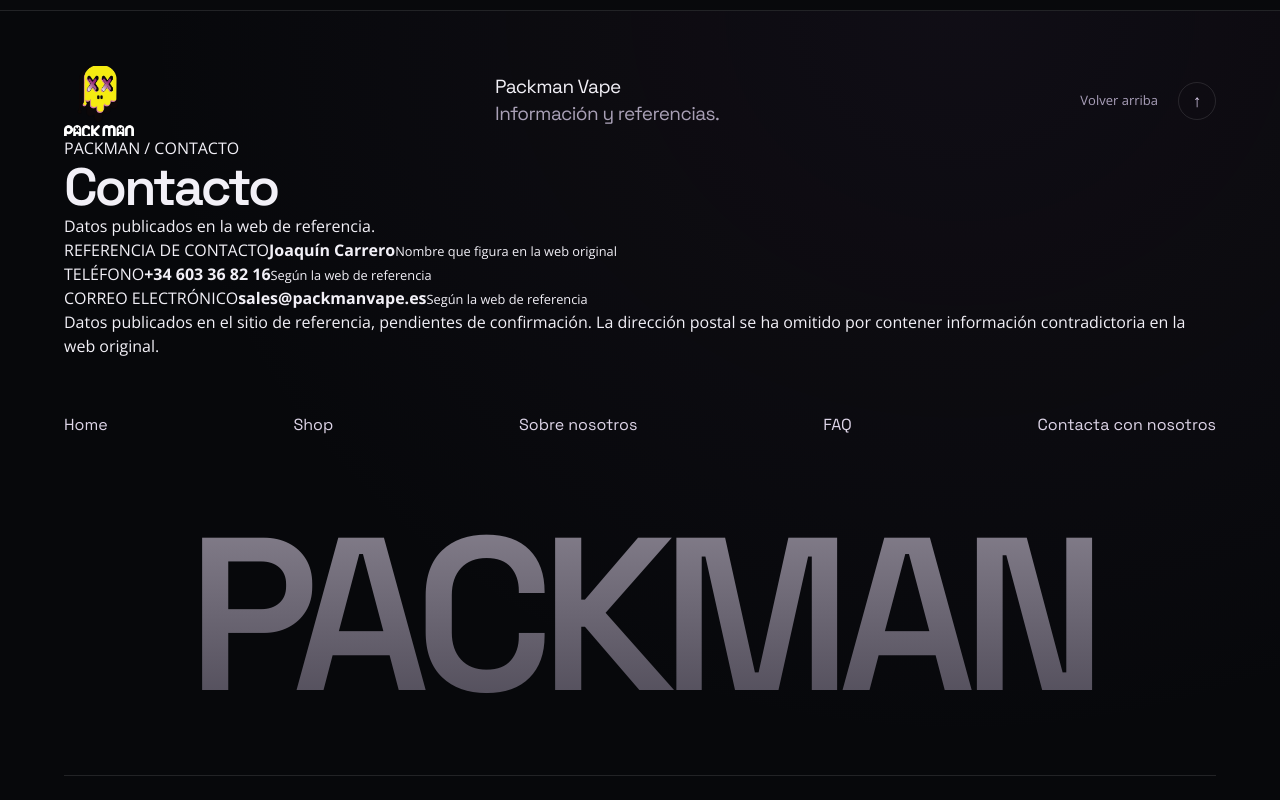
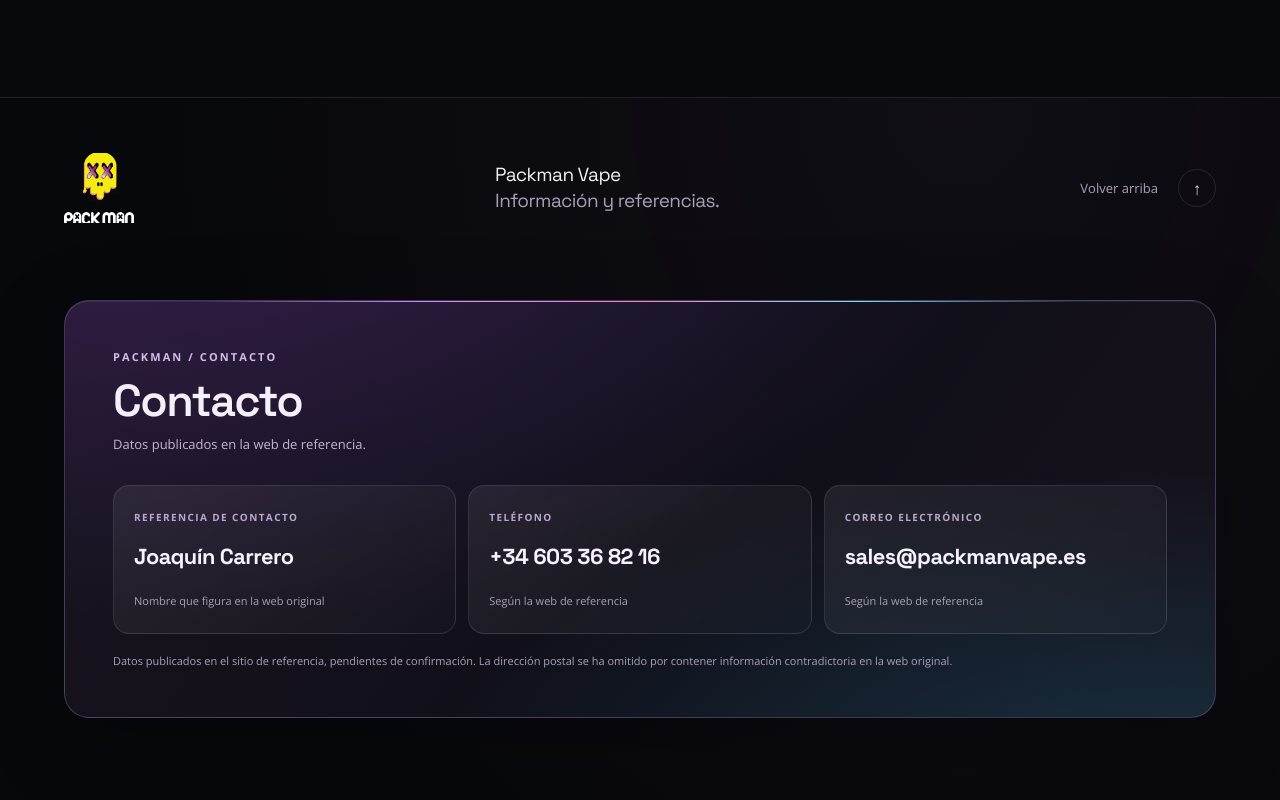
Before and after one commit to rampkey/demo420, a Next.js app: page /redesign/contacta-con-nosotros in a window 1280 px wide. Shown: the part 1460-2260 px from the top of the page. Built offline with nearby package versions, Linux system fonts and the light colour scheme.

Commit message:
style: elevate Packman contact footer and mobile layout

```diff
--- a/app/redesign/v3.css
+++ b/app/redesign/v3.css
@@ -185,3 +185,122 @@
     font-size: 9px;
   }
 }
+
+/* Premium, source-qualified contact layout — 11/10/2026. */
+.chromatic-page.cu-v3 .cu-footer-contact {
+  position: relative;
+  margin-top: clamp(42px, 6vw, 84px);
+  padding: clamp(25px, 4vw, 48px);
+  border: 1px solid rgba(204, 180, 255, .23);
+  border-radius: 25px;
+  background: radial-gradient(ellipse at 10% -55%, rgba(159, 75, 255, .26), transparent 60%),
+    radial-gradient(ellipse at 93% 120%, rgba(31, 187, 230, .18), transparent 47%),
+    linear-gradient(125deg, #19141f 0%, #100f18 55%, #17121c 100%);
+  box-shadow: 0 24px 85px rgba(0, 0, 0, .24), inset 0 1px 0 rgba(255,255,255,.07);
+  overflow: hidden;
+}
+.chromatic-page.cu-v3 .cu-footer-contact::before {
+  content: "";
+  position: absolute;
+  top: 0;
+  left: 12%;
+  right: 12%;
+  height: 1px;
+  background: linear-gradient(90deg, transparent, #ce8cff, #ff79c8, #7bd9f9, transparent);
+}
+.chromatic-page.cu-v3 .cu-footer-overline {
+  display: block;
+  color: #d5bbe9;
+  font-size: 11px;
+  letter-spacing: .19em;
+  font-weight: 700;
+  margin-bottom: 10px;
+}
+.chromatic-page.cu-v3 .cu-footer-contact-heading h2 {
+  margin: 0 0 8px;
+  font-family: "CU Grotesk", Arial, sans-serif;
+  color: #f5effb;
+  font-size: clamp(30px, 3.5vw, 49px);
+  line-height: 1.12;
+  letter-spacing: -.035em;
+}
+.chromatic-page.cu-v3 .cu-footer-contact-heading > p {
+  font-size: 13px;
+  line-height: 1.6;
+  color: #c4b8d1;
+}
+.chromatic-page.cu-v3 .cu-footer-contact-grid {
+  display: grid;
+  grid-template-columns: repeat(3, minmax(0, 1fr));
+  gap: 12px;
+  margin-top: 30px;
+}
+.chromatic-page.cu-v3 .cu-footer-contact-card {
+  display: flex;
+  flex-direction: column;
+  min-width: 0;
+  min-height: 149px;
+  padding: 24px 20px;
+  border: 1px solid rgba(255,255,255,.11);
+  border-radius: 16px;
+  background: linear-gradient(145deg, rgba(255,255,255,.075), rgba(255,255,255,.015));
+  transition: transform .22s ease, border-color .22s ease, background .22s ease;
+}
+.chromatic-page.cu-v3 .cu-footer-contact-card:hover {
+  transform: translateY(-3px);
+  border-color: rgba(212, 159, 251, .4);
+  background: linear-gradient(145deg, rgba(255,255,255,.095), rgba(255,255,255,.02));
+}
+.chromatic-page.cu-v3 .cu-footer-contact-card > span {
+  color: #bba8cf;
+  font-size: 10px;
+  letter-spacing: .14em;
+  font-weight: 700;
+  line-height: 1.5;
+}
+.chromatic-page.cu-v3 .cu-footer-contact-card strong {
+  margin-top: 18px;
+  font-family: "CU Grotesk", Arial, sans-serif;
+  font-size: clamp(18px, 1.7vw, 25px);
+  line-height: 1.3;
+  letter-spacing: -.025em;
+  overflow-wrap: anywhere;
+  color: #f8f2ff;
+}
+.chromatic-page.cu-v3 .cu-footer-contact-card small {
+  display: block;
+  margin-top: auto;
+  padding-top: 12px;
+  color: #a8a0b2;
+  font-size: 11px;
+  line-height: 1.45;
+}
+.chromatic-page.cu-v3 .cu-footer-contact-note {
+  color: #ab9fb9;
+  font-size: 11px;
+  line-height: 1.6;
+  margin-top: 18px;
+  max-width: 840px;
+}
+.chromatic-page.cu-v3 .cu-footer-navigation { margin-top: 36px; }
+.chromatic-page.cu-v3 .cu-footer-word { padding-top: 38px; }
+.chromatic-page.cu-v3 .cu-contact-data dl { margin: 25px 0 0; }
+.chromatic-page.cu-v3 .cu-contact-data dt { font-size: 11px; color: #bdaaca; letter-spacing: .09em; margin-top: 19px; }
+.chromatic-page.cu-v3 .cu-contact-data dd { font-family: "CU Grotesk", Arial, sans-serif; color: #f4ebff; font-size: clamp(17px, 2vw, 22px); overflow-wrap: anywhere; margin: 5px 0 0; }
+.chromatic-page.cu-v3 .cu-contact-disclaimer { margin-top: 25px; color: #b9adbf; font-size: 12px; line-height: 1.65; }
+@media (max-width: 860px) {
+  .chromatic-page.cu-v3 .cu-footer-contact-grid { grid-template-columns: 1fr; }
+  .chromatic-page.cu-v3 .cu-footer-contact-card { min-height: 0; padding: 19px; }
+  .chromatic-page.cu-v3 .cu-footer-contact-card strong { margin-top: 8px; font-size: 21px; }
+  .chromatic-page.cu-v3 .cu-footer-contact-card small { padding-top: 7px; }
+}
+@media (max-width: 600px) {
+  .chromatic-page.cu-v3 .cu-footer-contact { padding: 22px 17px; border-radius: 18px; }
+  .chromatic-page.cu-v3 .cu-footer-contact-grid { margin-top: 23px; }
+  .chromatic-page.cu-v3 .cu-footer-contact-heading > p { font-size: 12px; }
+  .chromatic-page.cu-v3 .cu-footer-contact-card strong { font-size: 19px; }
+}
+@media (prefers-reduced-motion: reduce) {
+  .chromatic-page.cu-v3 .cu-footer-contact-card { transition: none; }
+  .chromatic-page.cu-v3 .cu-footer-contact-card:hover { transform: none; }
+}
```
